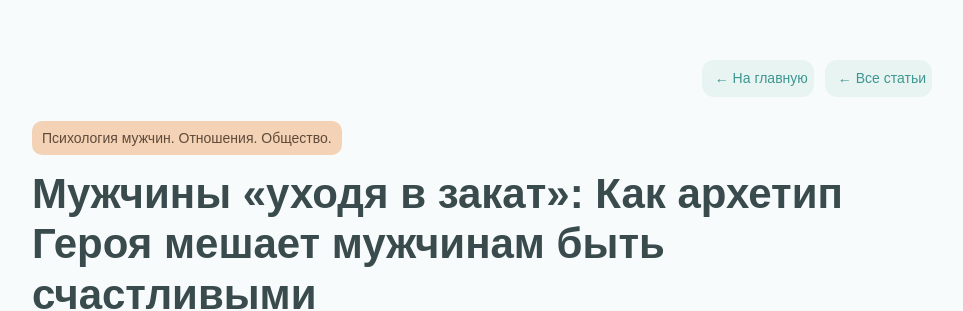
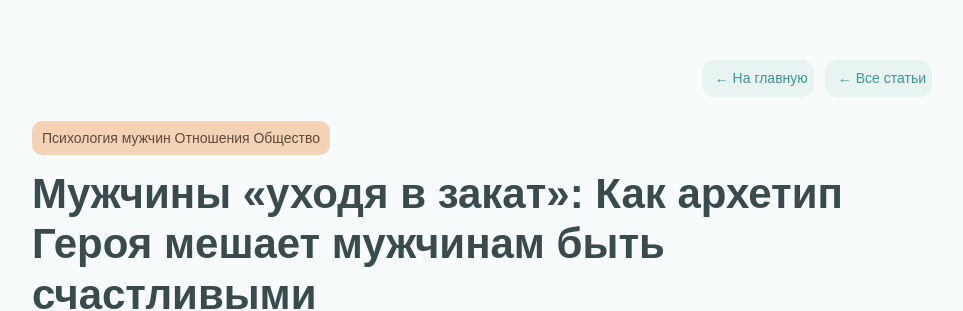
Before and after one commit to zerbe25-gif/zerbe25-gif.github.io, a Jekyll site: the page built from _posts/2026-09-29-muzhchiny-ukhodya-v-zakat.md, in a window 1280 px wide and 900 px high. Shown: the top 311 px of the window, without its empty margins (158-1121 px from the left). Built offline with Jekyll 4.4.1, drawn with Linux system fonts in a browser that asks for light colours.

```diff
--- a/_posts/2026-09-29-muzhchiny-ukhodya-v-zakat.md
+++ b/_posts/2026-09-29-muzhchiny-ukhodya-v-zakat.md
@@ -2,7 +2,7 @@
 layout: post
 title: "Мужчины «уходя в закат»: Как архетип Героя мешает мужчинам быть счастливыми"
 date: 2026-09-29
-category: "Психология мужчин. Отношения. Общество."
+category: "Психология мужчин Отношения Общество"
 image: "/images/Atikel 1.jpeg"
 ---
 Тема мужественности, женственности и социальных ролей остается неизменно актуальной. В периоды общественных кризисов и масштабных трансформаций эта дискуссия закономерно выходит на новый виток. Ниже я затрону тему мужественности, какое место в нем занимает образ Героя и идея самоотречения. Я буду обращаться к образам культуры, которая, на мой взгляд, отражает динамические процессы, происходящие в обществе.
```
